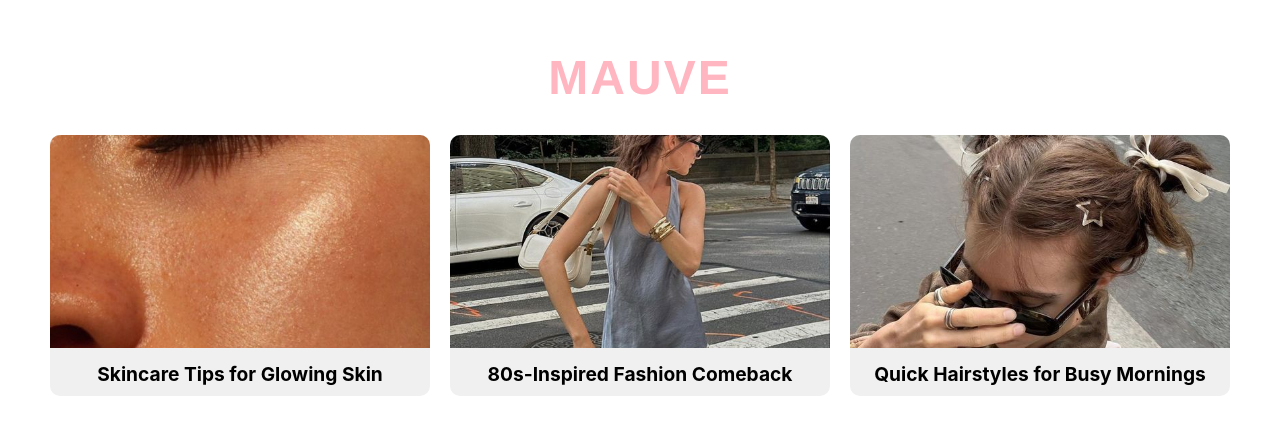
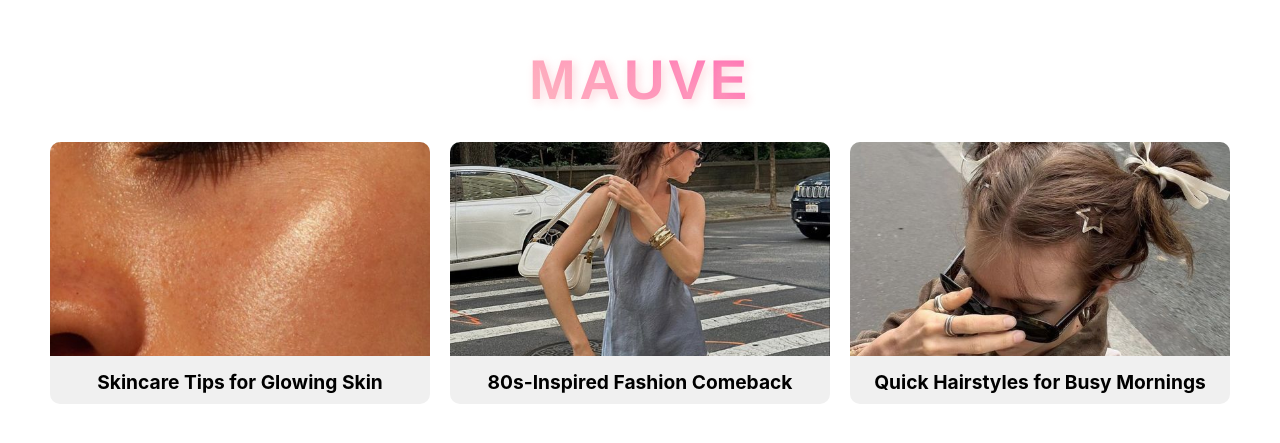
Before and after one commit to elizabethvilloria/blog, a React (Create React App) app: page / in a window 1280 px wide. Shown: the part 193-636 px from the top of the page. Built offline with nearby package versions, Linux system fonts and the light colour scheme.

Commit message:
Effects added

```diff
--- a/src/App.css
+++ b/src/App.css
@@ -48,16 +48,43 @@
   text-align: center;
 }
 
-/* Title styling */
+/* Title styling with effects */
 h1 {
   font-family: Helvetica, Arial, sans-serif;
   text-align: center;
-  color: #FFB6C1; /* This is a blush pink color */
+  color: #FFB6C1; /* Blush pink color */
   margin-bottom: 30px;
-  font-size: 3rem; /* Increased font size */
+  font-size: 3.5rem; /* Slightly increased for more impact */
   font-weight: bold;
-  text-transform: uppercase; /* Optional: makes the text all caps */
-  letter-spacing: 2px; /* Optional: adds some spacing between letters */
+  text-transform: uppercase;
+  letter-spacing: 4px;
+
+  /* Gradient effect */
+  background: linear-gradient(45deg, #FFB6C1, #FF69B4);
+  -webkit-background-clip: text;
+  -webkit-text-fill-color: transparent;
+
+  /* Text shadow for depth */
+  text-shadow: 3px 3px 6px rgba(0,0,0,0.2);
+
+  /* Animation */
+  animation: shimmer 2s infinite alternate;
+}
+
+/* Shimmer animation */
+@keyframes shimmer {
+  0% {
+    text-shadow: 3px 3px 6px rgba(0,0,0,0.2);
+  }
+  100% {
+    text-shadow: 3px 3px 10px rgba(255,182,193,0.5);
+  }
+}
+
+/* Hover effect */
+h1:hover {
+  transform: scale(1.05);
+  transition: transform 0.3s ease;
 }
 
 /* Center everything */
```
